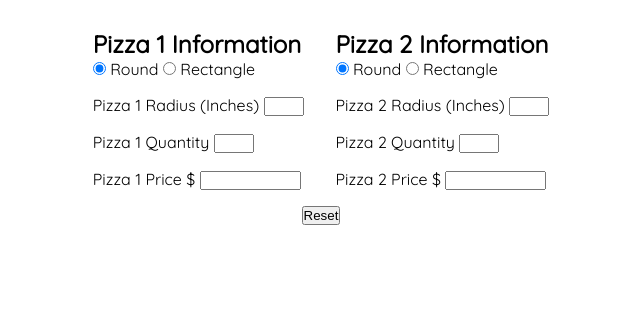
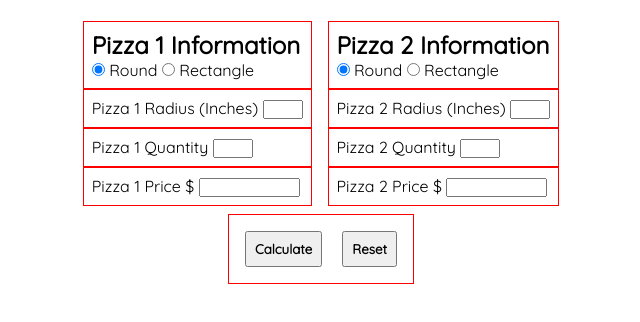
Before and after one commit to courtneyburch/Pizza-Calculator, a plain HTML site: page index.html in a window 1280 px wide. Shown: the part 406-728 px from the top of the page, without its empty margins (319-959 px from the left). Drawn offline with Linux system fonts and the light colour scheme.

Commit message:
Add buttons

```diff
--- a/index.html
+++ b/index.html
@@ -120,14 +120,14 @@
                     <input type="text" name="pizza2_price" size="10" id="pizza2_price">
 
                 </section>
+            </div> <!--Close Pizza 2 Container-->
 
-
-        </div> <!--Close Pizza 2 Container-->
         </div> <!--Close main container-->
-    <p><button type="reset">Reset</button></p>
-    <p><button class="calc_area invisible" type="button" id="pizza1_calculate">Calculate</button></p>
-    <p class="pizza1_area invisible"></p>
-    </div>
+        <div class="btn_container"><!--button container-->
+            <button  type="button" class="btn" id="calculate">Calculate</button>
+            <button type="button" class="btn">Reset</button>
+        </div> <!--close button container-->
+    </div> <!--close outer container-->
 
     <script src="script.js"></script>
 
--- a/styles.css
+++ b/styles.css
@@ -30,18 +30,25 @@ input[type='number']{
 
 }
 
-
 .main_container{
     font-family: Quicksand;
 }
 .pizza_info_1, .pizza_info_2{
     margin: 0.5rem;
 }
-.pizza_dimensions_1, .pizza_dimensions_2, .pizza_shape_1, .pizza_shape_2, .pizza1_qty, .pizza2_qty, .pizza1_price, .pizza2_price{
+.pizza_dimensions_1, .pizza_dimensions_2, .pizza_shape_1, .pizza_shape_2, .pizza1_qty, .pizza2_qty, .pizza1_price, .pizza2_price, .btn_container{
     padding: 0.5rem 0.5rem;
+    border: 1px solid red
 }
 .rect_length, .rect_width{
     padding-bottom: 1rem;
+}
+
+.btn{
+    padding: 0.5rem 0.5rem;
+    margin: 0.5rem;
+    font-family: Quicksand;
+    font-weight: bolder;
 }
 @media(min-width: 500px){
 
```
Lines whose indentation alone changed are shown as unchanged.
